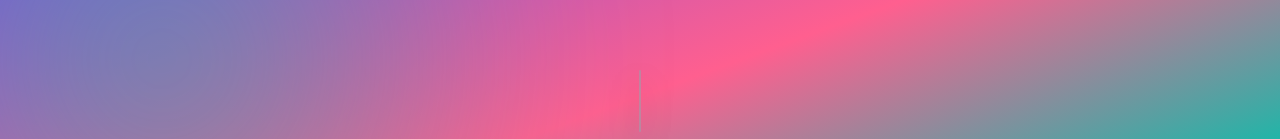
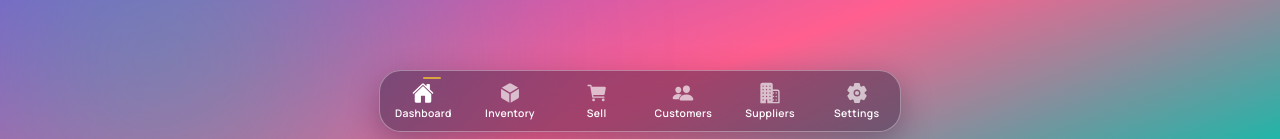
Before and after one commit to lazyden771/boutique-manager-cloud, a React (Vite) app in the folder frontend/: page /dashboard in a window 1280 px wide. Shown: the part 658-797 px from the top of the page. Built offline with nearby package versions, Linux system fonts and the light colour scheme; no server answers; sample sign-in values are in the browser's storage.

Commit message:
Fix tab bar zero-width bug: force explicit width instead of relying on flex stretch

```diff
--- a/frontend/src/theme/global.css
+++ b/frontend/src/theme/global.css
@@ -197,6 +197,7 @@ ion-tab-bar {
   margin: 0 10px 10px;
   height: 60px;
   box-shadow: 0 10px 30px rgba(36, 21, 54, 0.35);
+  width: calc(100% - 20px);
 }
 
 ion-tab-button {
```
